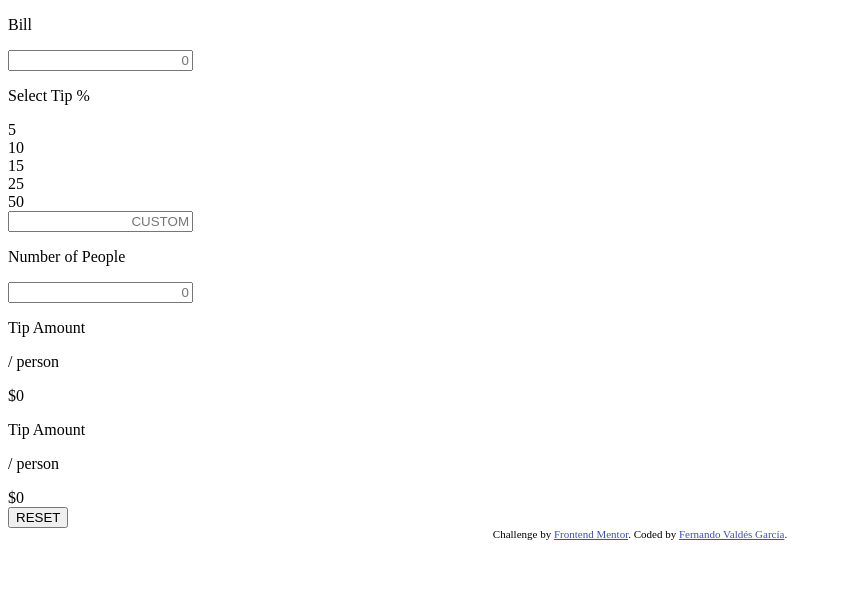
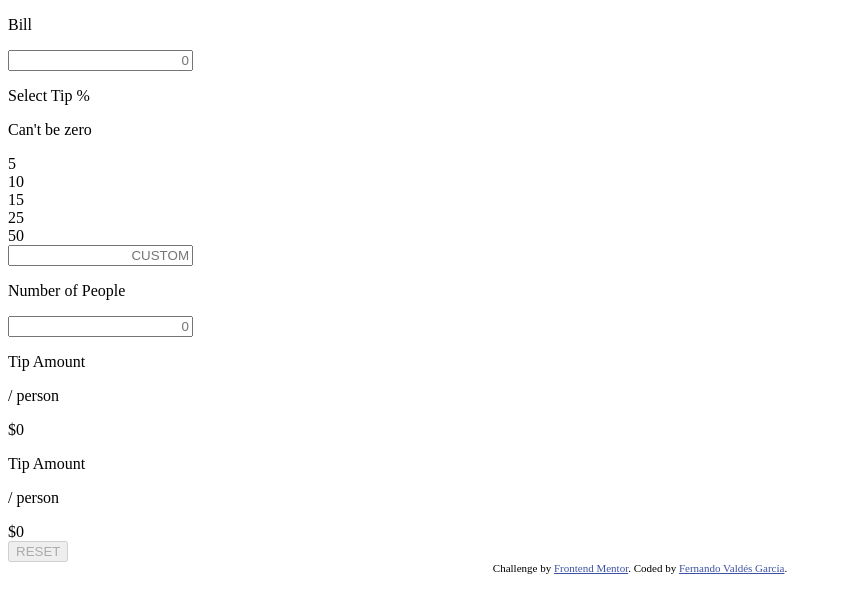
Before and after one commit to fvaldes0109/FM-Tip-Calculator-App, a React (Create React App) app: page / in a window 1280 px wide. Shown: the top 612 px of the page, without its empty margins (0-842 px from the left). Built offline with nearby package versions, Linux system fonts and the light colour scheme.

Commit message:
Zero validation and data format fix

```diff
--- a/src/components/Calculator.jsx
+++ b/src/components/Calculator.jsx
@@ -12,6 +12,7 @@ export default class Calculator extends React.Component {
             inputBill: null,
             tip: null,
             people: null,
+            inputPeople: null,
             totalTip: 0.00,
             totalBill: 0.00,
             activeTip: -1,
@@ -40,7 +41,9 @@ export default class Calculator extends React.Component {
     }
 
     resetData() {
-        this.setState({ bill: null, tip: null, people: null, activeTip: -1, inputBill: null });
+        this.setState({
+            bill: null, tip: null, people: null, activeTip: -1, inputBill: null, inputPeople: null,
+        });
     }
 
     onBillChange(value) {
@@ -48,7 +51,7 @@ export default class Calculator extends React.Component {
     }
 
     onPeopleChange(value) {
-        this.setState({ people: value });
+        this.setState({ people: value ? parseInt(value) : null, inputPeople: value});
     }
 
     onTipChange(value, index) {
@@ -56,28 +59,38 @@ export default class Calculator extends React.Component {
     }
 
     render() {
-        const { bill, activeTip, people, totalTip, totalBill, tip, inputBill } = this.state;
+        const { activeTip, totalTip, totalBill, tip, inputBill, inputPeople } = this.state;
+        const buttonDisabled = !inputPeople && !tip && !inputBill ? true : false;
         return (
             <>
                 <div className="left">
                     <div className="bill area">
-                        <p>Bill</p>
+                        <p className="fieldname">Bill</p>
                         <Input
                             value={inputBill ? inputBill : ''}
                             name="bill"
                             onFinish={this.onBillChange}
                         />
                     </div>
-                    <TipArea
-                        activeTip={activeTip}
-                        inputValue={tip && activeTip === 6 ? tip : ''}
-                        onTipChange={(value, index) => this.onTipChange(value, index)}
-                    />
+                    <div className="tip area">
+                        <div className="upper-text">
+                            <p className="fieldname">Select Tip %</p>
+                            <p className={inputPeople !== '0' ? 'error-message' : 'invisible'}>
+                                Can't be zero
+                            </p>
+                        </div>
+                        <TipArea
+                            activeTip={activeTip}
+                            inputValue={tip && activeTip === 6 ? tip : ''}
+                            onTipChange={(value, index) => this.onTipChange(value, index)}
+                        />
+                    </div>
                     <div className="people area">
-                        <p>Number of People</p>
+                        <p className="fieldname">Number of People</p>
+
                         <Input
                             name="people"
-                            value={people ? people : ''}
+                            value={inputPeople ? inputPeople : ''}
                             onFinish={this.onPeopleChange}
                         />
                     </div>
@@ -101,7 +114,7 @@ export default class Calculator extends React.Component {
                             ${totalBill}
                         </div>
                     </div>
-                    <button className="reset" onClick={this.resetData}>
+                    <button className="reset" onClick={this.resetData} disabled={buttonDisabled}>
                         RESET
                     </button>
                 </div>
--- a/src/components/TipArea.jsx
+++ b/src/components/TipArea.jsx
@@ -26,8 +26,7 @@ export default class TipArea extends React.Component {
     render() {
         const { activeTip, inputValue } = this.props;
         return(
-            <div className="area tips">
-                <p>Select Tip %</p>
+            <div className="grid-container">
                 <TipButton isActive={activeTip === 1 ? "true" : "false"} pcvalue={5} onFinish={() => this.tipSelect(1, 5)} />
                 <TipButton isActive={activeTip === 2 ? "true" : "false"} pcvalue={10} onFinish={() => this.tipSelect(2, 10)} />
                 <TipButton isActive={activeTip === 3 ? "true" : "false"} pcvalue={15} onFinish={() => this.tipSelect(3, 15)} />
```
